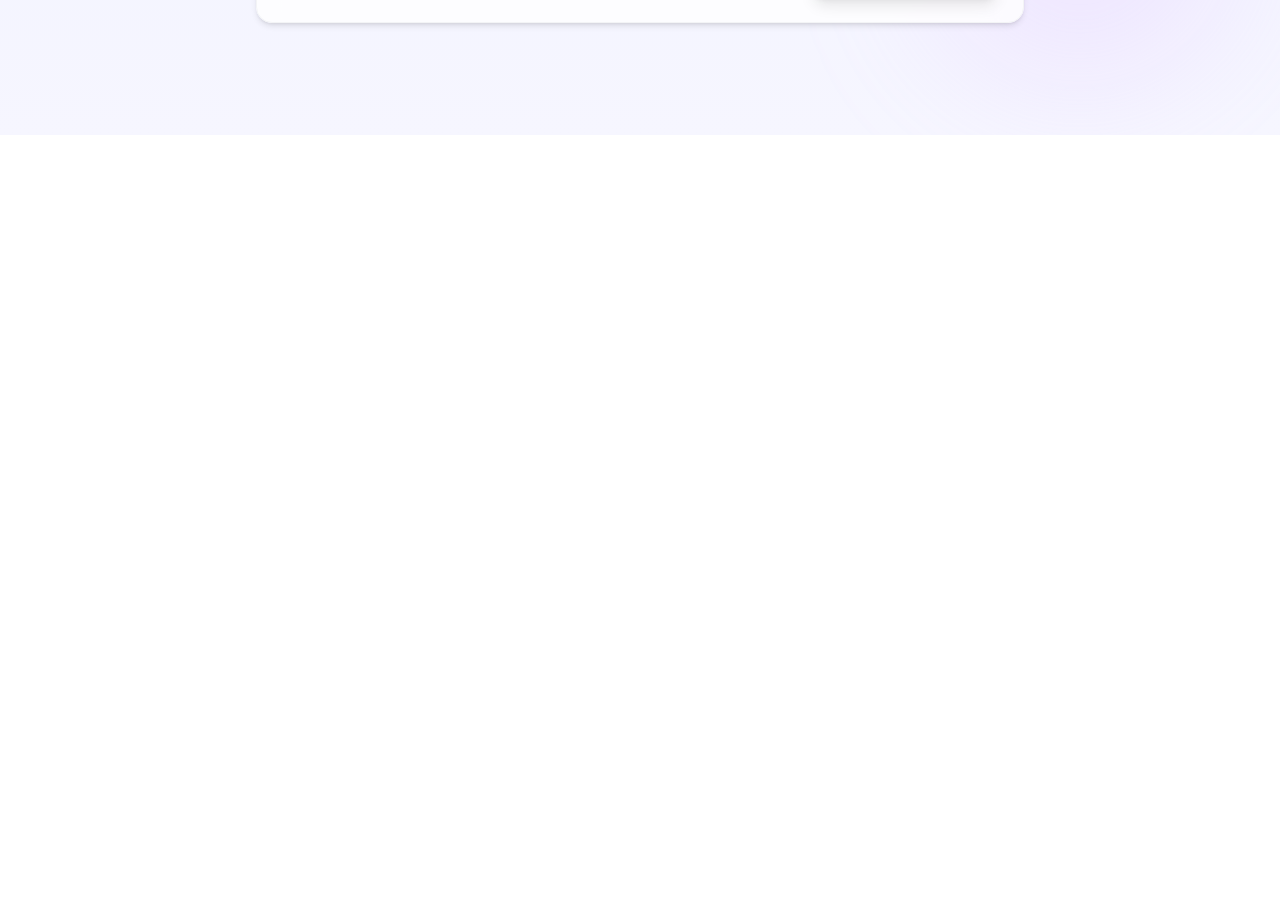
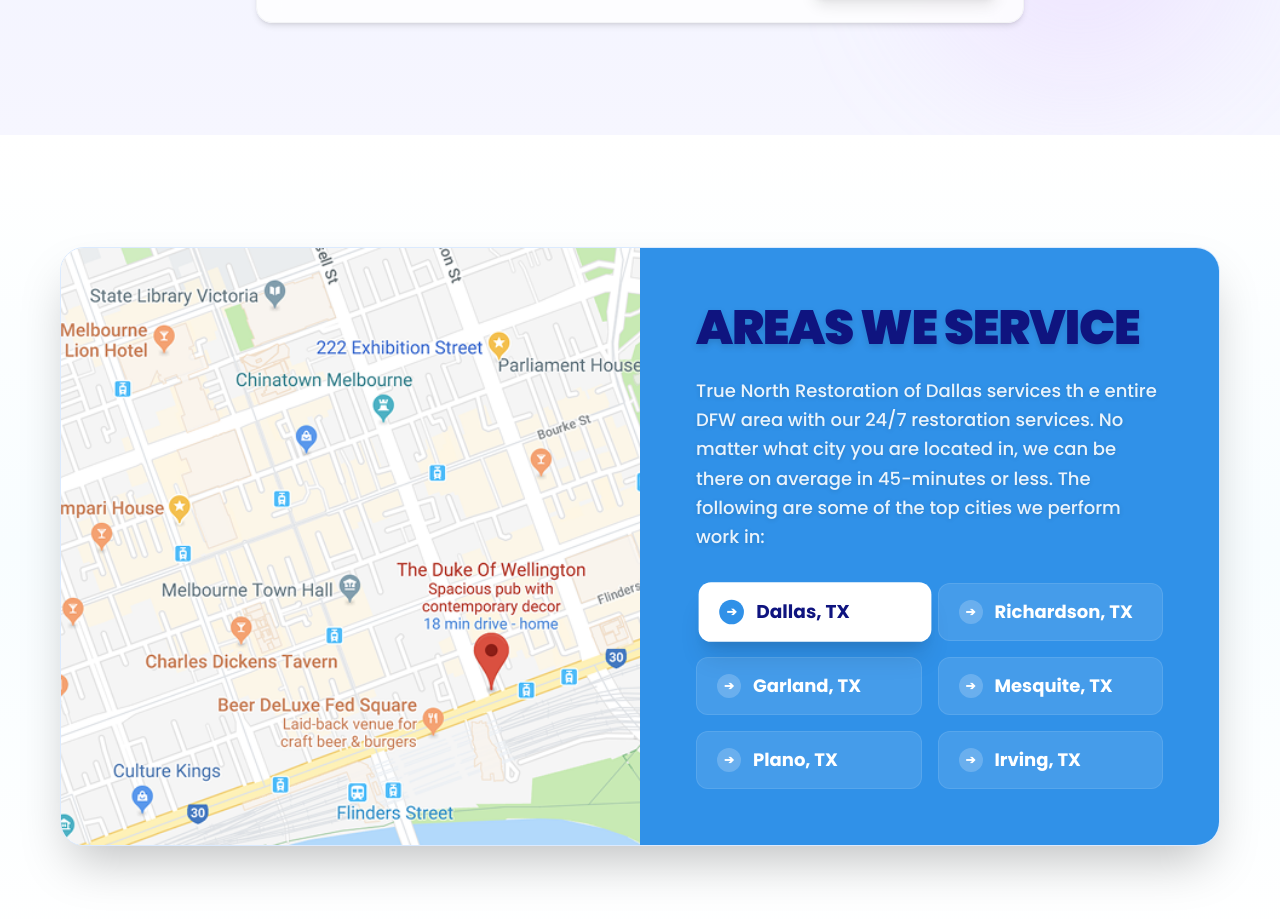
Before and after one commit to Asharf30/Community, a React (Vite) app: page / in a window 1280 px wide. Shown: the part 6262-7181 px from the top of the page. Before the commit the page ends 6397 px from the top, so only its background shows below. Built offline with nearby package versions, Linux system fonts and the light colour scheme.

Commit message:
feat: add PlanSection component to display service areas with interactive city selection

```diff
--- a/src/App.jsx
+++ b/src/App.jsx
@@ -5,6 +5,7 @@ import ServicesSection from "./components/ServicesSection";
 import ReviewSection from "./components/ReviewSection";
 import RestorationServices from "./components/RestorationServices";
 import ProcessSection from "./components/ProcessSection";
+import PlanSection from "./components/PlanSection";
 const App = () => {
   return (
     <div>
@@ -14,6 +15,7 @@ const App = () => {
       <ReviewSection />
       <RestorationServices />
       <ProcessSection />
+      <PlanSection />
     </div>
   );
 };
--- /dev/null
+++ b/src/components/PlanSection.jsx
@@ -0,0 +1,74 @@
+import React, { useState } from "react";
+import Container from "./Container";
+import mapImage from "../assets/Landing Page Template (Community) (2)/Rectangle 4436.png";
+
+const cities = [
+  { name: "Dallas, TX" },
+  { name: "Richardson, TX" },
+  { name: "Garland, TX" },
+  { name: "Mesquite, TX" },
+  { name: "Plano, TX" },
+  { name: "Irving, TX" },
+];
+
+const PlanSection = () => {
+  const [selectedCity, setSelectedCity] = useState(0);
+
+  return (
+    <section className="py-20 md:py-28 bg-gradient-to-b from-white via-[#F8FDFF] to-white relative overflow-hidden">
+      <Container>
+        <div className="shadow-2xl rounded-3xl overflow-hidden grid grid-cols-1 lg:grid-cols-12 border border-blue-100 bg-white relative z-10 animate-fade-in">
+          {/* Left Column: Clean Static Map Image Without Overlays */}
+          <div className="lg:col-span-6 relative min-h-[360px] sm:min-h-[450px] bg-slate-100 overflow-hidden">
+            <img
+              src={mapImage}
+              alt="Service Area Map"
+              className="w-full h-full object-cover transition-transform duration-700 hover:scale-105"
+            />
+          </div>
+
+          {/* Right Column: Areas We Service Text & List */}
+          <div className="lg:col-span-6 bg-[#3091E8] p-8 sm:p-12 lg:p-14 flex flex-col justify-between text-white relative">
+            <div className="space-y-6 relative z-10">
+              <h2 className="text-3xl sm:text-4xl md:text-5xl font-black tracking-tight leading-none drop-shadow-md">
+                AREAS WE SERVICE
+              </h2>
+
+              <p className="text-white/90 text-base sm:text-lg font-medium leading-relaxed drop-shadow-sm">
+                True North Restoration of Dallas services th
+                e entire DFW area with our 24/7 restoration services. No matter what city you are located in, we can be there on average in 45-minutes or less. The following are some of the top cities we perform work in:
+              </p>
+            </div>
+
+            {/* Interactive Cities Grid */}
+            <div className="grid grid-cols-1 sm:grid-cols-2 gap-3.5 sm:gap-4 mt-8 relative z-10">
+              {cities.map((city, idx) => {
+                const isSelected = selectedCity === idx;
+                return (
+                  <button
+                    key={idx}
+                    onClick={() => setSelectedCity(idx)}
+                    className={`group flex items-center gap-3 px-5 py-3.5 rounded-xl font-bold text-base sm:text-lg transition-all duration-300 cursor-pointer transform ${
+                      isSelected
+                        ? "bg-white text-[#0F147F] shadow-xl scale-[1.03] translate-x-1.5"
+                        : "bg-white/10 text-white hover:bg-white/20 hover:translate-x-1 border border-white/10 hover:border-white/30"
+                    }`}
+                  >
+                    <span className={`w-6 h-6 rounded-full flex items-center justify-center text-xs transition-transform duration-300 group-hover:rotate-45 ${
+                      isSelected ? "bg-[#3091E8] text-white" : "bg-white/20 text-white"
+                    }`}>
+                      ➔
+                    </span>
+                    <span>{city.name}</span>
+                  </button>
+                );
+              })}
+            </div>
+          </div>
+        </div>
+      </Container>
+    </section>
+  );
+};
+
+export default PlanSection;
```
